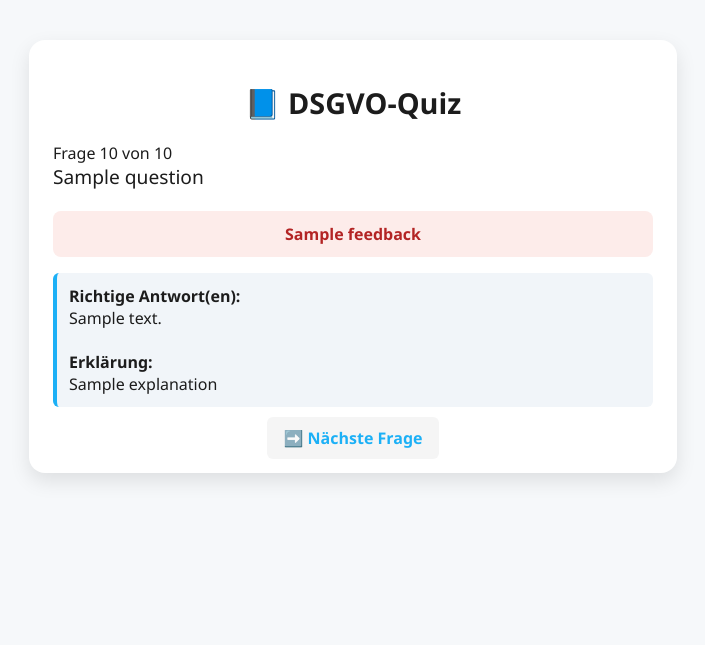
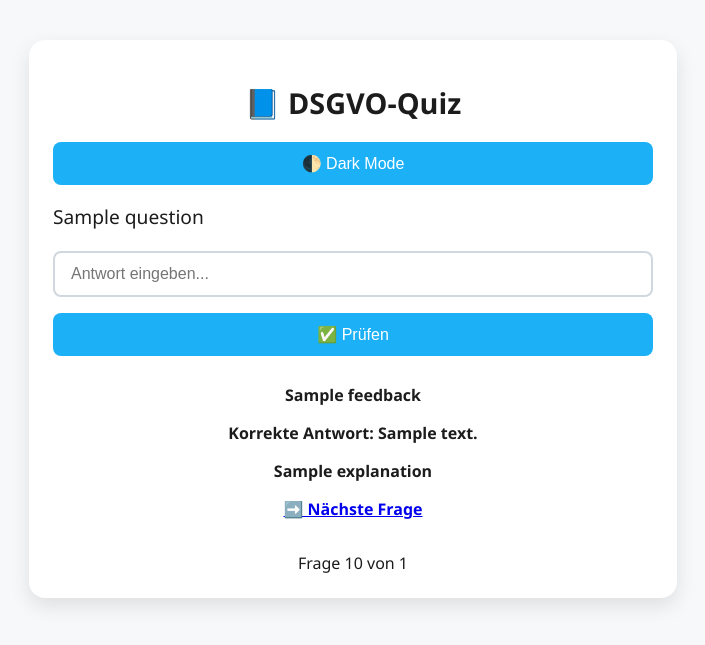
Before and after one commit to sleischel/Datenschutz, a Flask app: template templates/quiz.html in a window 1280 px wide. Shown: the top 645 px of the page, without its empty margins (287-992 px from the left). Run offline with Flask 3, Linux system fonts and the light colour scheme; the template is opened without the code that fills it: most values are stand-ins (such as "Sample title", 1, 10 or a date in 2020).

Commit message:
Update quiz.html

```diff
--- a/templates/quiz.html
+++ b/templates/quiz.html
@@ -8,50 +8,44 @@
 </head>
 <body>
   <div class="container">
-    <h1>📘 DSGVO-Quiz</h1>
-
-    <div class="progress">
-      Frage {{ qid + 1 }} von {{ total }}
+    <div class="header">
+      <h1>📘 DSGVO-Quiz</h1>
+      <button id="theme-toggle">🌓 Dark Mode</button>
     </div>
 
-    <div class="question">
-      {{ question }}
+    <div class="progress-container">
+      <div class="progress-bar" style="width: {{ ((qid + 1) / total_questions) * 100 }}%;"></div>
     </div>
 
+    <form method="post">
+      <div class="question-box">
+        <p class="question">{{ question }}</p>
+        <input type="text" name="answer" placeholder="Antwort eingeben..." required>
+        <button type="submit">✅ Prüfen</button>
+      </div>
+    </form>
+
     {% if feedback %}
-      <div class="feedback {% if 'Richtig' in feedback %}correct{% else %}incorrect{% endif %}">
-        {{ feedback }}
-      </div>
+    <div class="feedback {% if correct %}correct{% else %}wrong{% endif %}">
+      <p>{{ feedback }}</p>
+      {% if not correct %}
+        <p><strong>Korrekte Antwort:</strong> {{ correct_answers }}</p>
+      {% endif %}
+      <p>{{ explanation }}</p>
+      <a href="{{ url_for('next_question', qid=qid) }}" class="next-button">➡️ Nächste Frage</a>
+    </div>
     {% endif %}
 
-    {% if correct_answers %}
-      <div class="explanation">
-        <strong>Richtige Antwort(en):</strong><br>
-        {{ correct_answers }}
-        <br><br>
-        <strong>Erklärung:</strong><br>
-        {{ explanation }}
-      </div>
-    {% endif %}
-
-    {% if not feedback %}
-      <form method="POST">
-        <input type="text" name="answer" id="answer" placeholder="Antwort eingeben..." autofocus>
-        <button type="submit">Antwort prüfen</button>
-      </form>
-    {% else %}
-      <div class="footer">
-        <a href="{{ url_for('next_question', qid=qid) }}">➡️ Nächste Frage</a>
-      </div>
-    {% endif %}
+    <div class="footer">
+      Frage {{ qid + 1 }} von {{ total_questions }}
+    </div>
   </div>
 
   <script>
-    // Fokus setzen und Enter-Taste erlauben
-    document.addEventListener("DOMContentLoaded", () => {
-      const input = document.getElementById("answer");
-      if (input) input.focus();
-    });
+    const toggle = document.getElementById("theme-toggle");
+    toggle.onclick = () => {
+      document.body.classList.toggle("dark-mode");
+    };
   </script>
 </body>
 </html>
```
